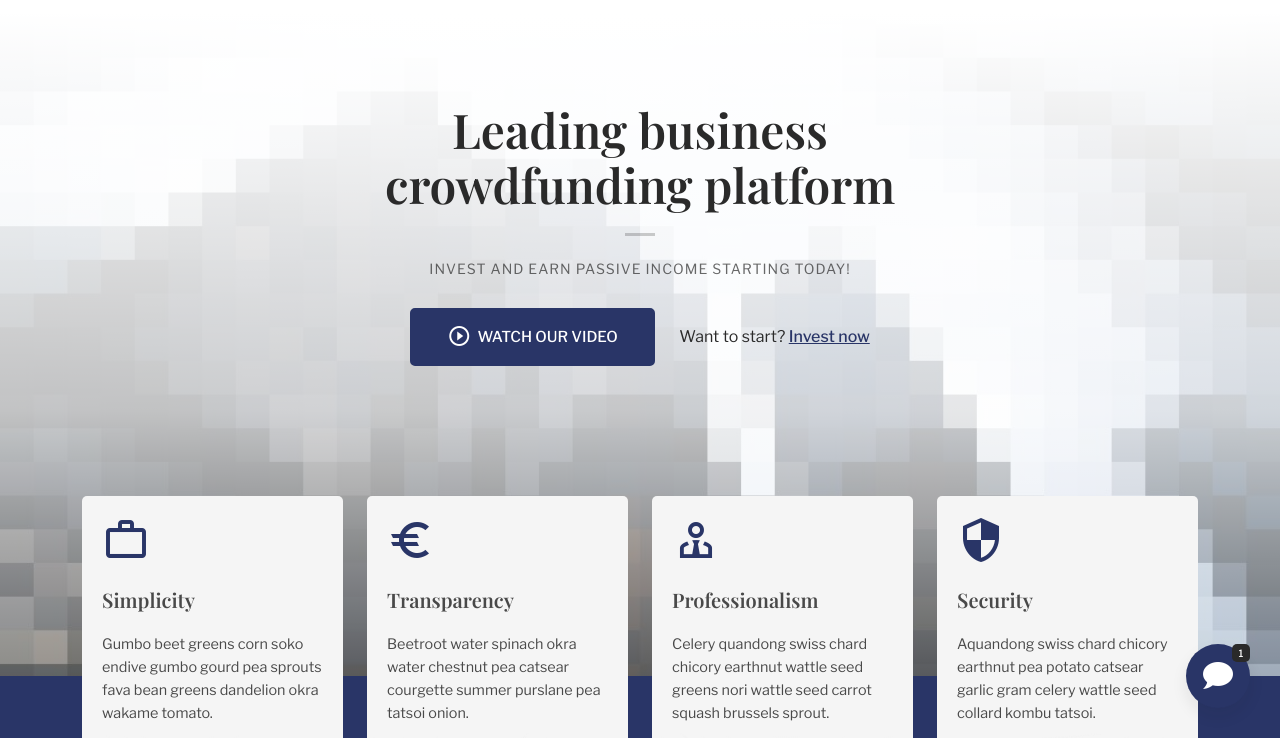
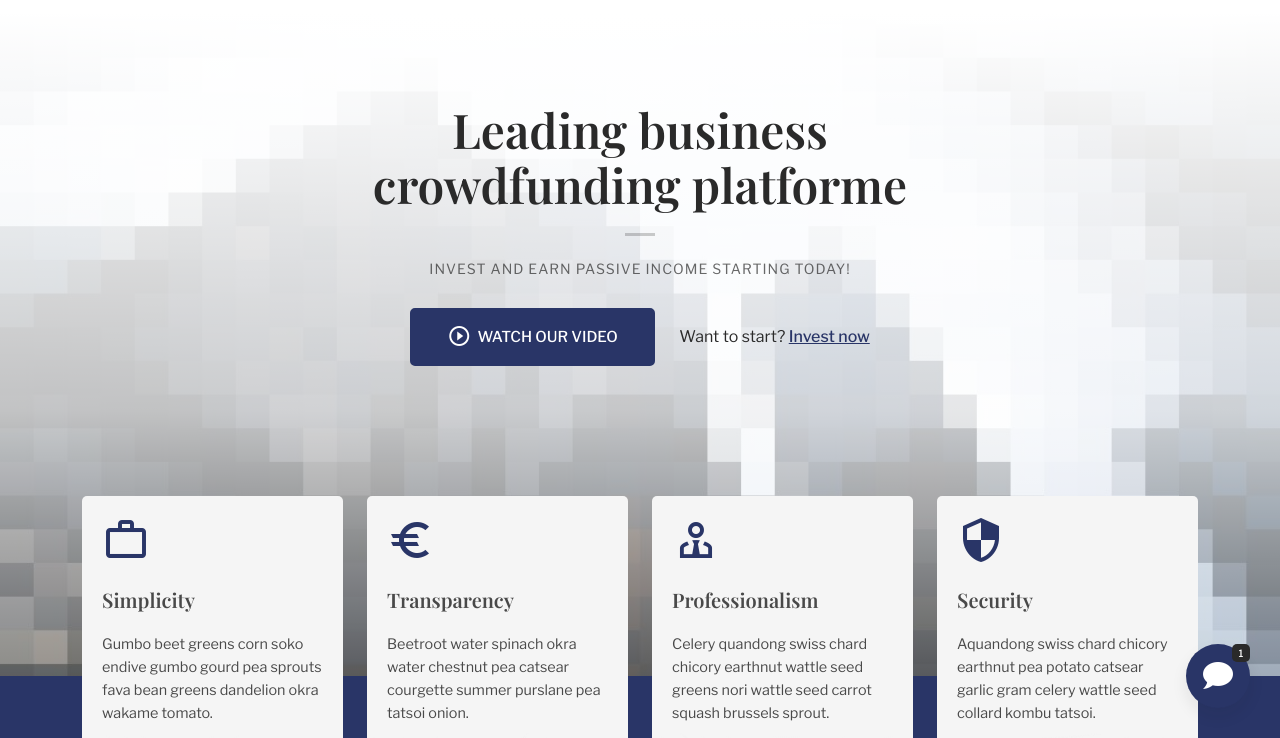
Before and after one commit to Moussa0082/investissement, a plain HTML site: page index.html in a window 1280 px wide. Shown: the part 62-800 px from the top of the page. Drawn offline with nearby package versions, Linux system fonts and the light colour scheme.

Commit message:
commit test

```diff
--- a/index.html
+++ b/index.html
@@ -79,7 +79,7 @@
 		<div id="featured-media" class="featured-media has-media">
 			<div class="featured-text">
 				<div class="container">
-					<h1 class="entry-title display">Leading business crowdfunding platform</h1>
+					<h1 class="entry-title display">Leading business crowdfunding platforme</h1>
 					<p class="tagline">Invest and earn passive income starting today!</p>
 					<p class="no-margin-bottom">
 						<a href="https://www.youtube.com/embed/UBufeh1yv2c?autoplay=1" class="button button-filled button-primary no-margin-bottom" data-fancybox="featured-video"><span class="mdi mdi-play-circle-outline"></span> Watch our video</a>
```
